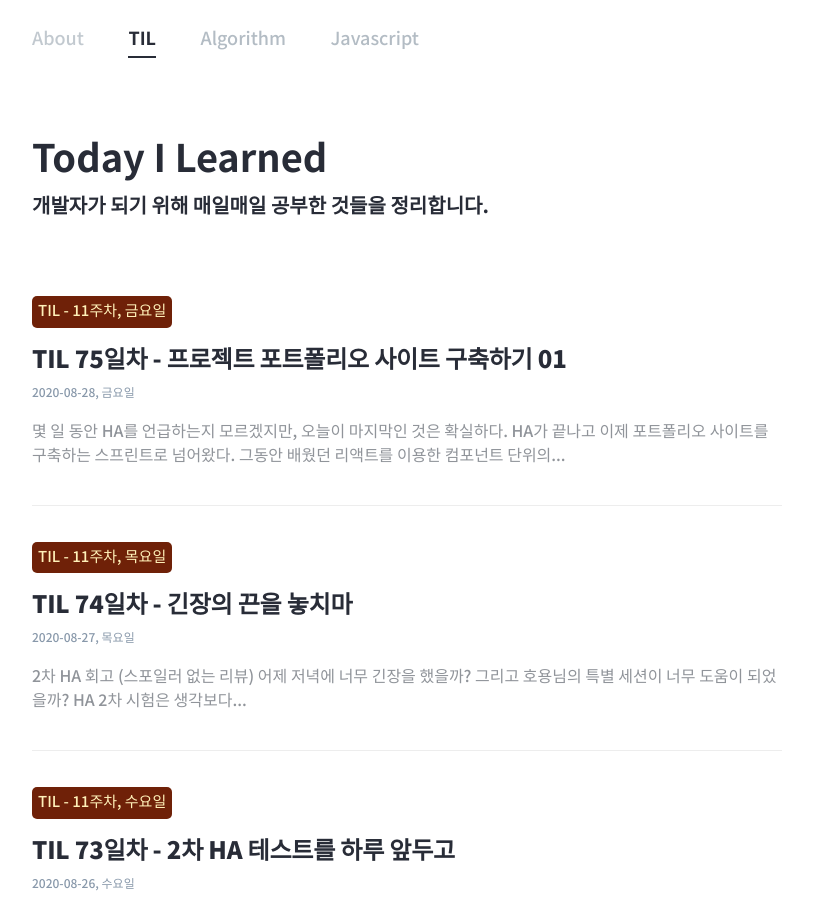
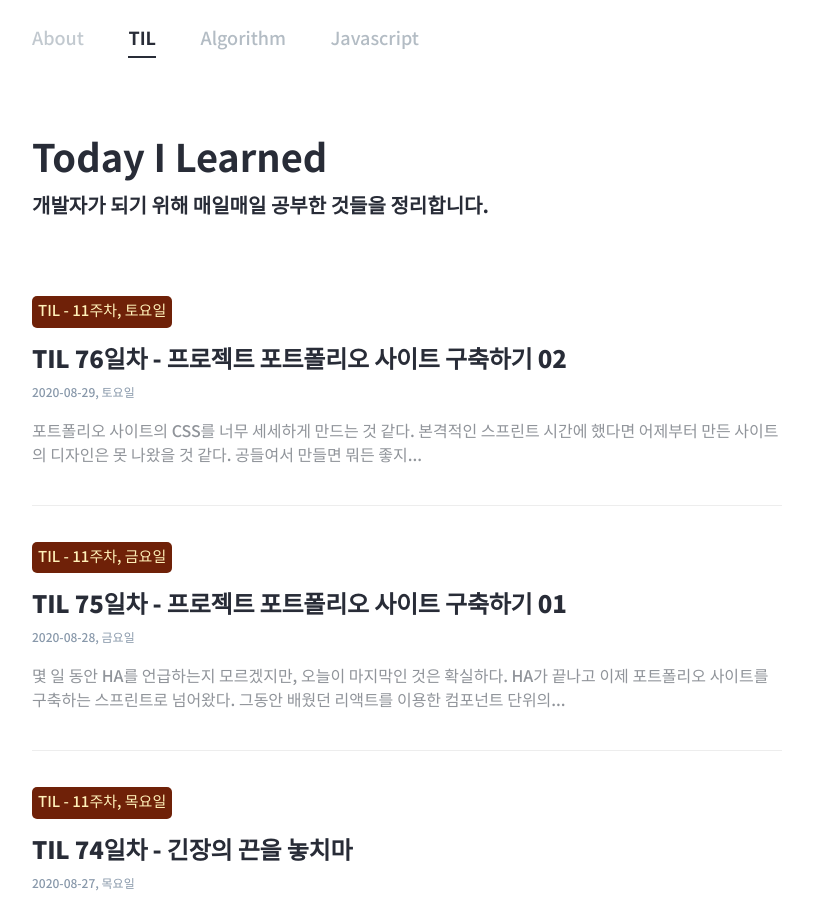
Before and after one commit to hankyeolk/hankyeolk.github.io, a Jekyll site: the page built from TIL/index.html, in a window 1280 px wide and 900 px high. Shown: the whole window, without its empty margins (233-1046 px from the left). Built offline with Jekyll 4.4.1, drawn with Linux system fonts in a browser that asks for light colours; some web fonts are replaced.

Commit message:
til 75 update and til 76 upload 1st

```diff
--- /dev/null
+++ b/TIL/76_2020.08.29.md
@@ -0,0 +1,21 @@
+---
+layout: post
+title: "TIL 76일차 - 프로젝트 포트폴리오 사이트 구축하기 02"
+subtitle: "Route별 페이지 컴포넌트 제작과 Express 서버 제작"
+type: "TIL - 11주차, 토요일"
+createDate: "2020-08-29, 토요일"
+til: true
+text: true
+author: "hankyeolk"
+post-header: false
+header-img: ""
+order: 76
+---
+
+포트폴리오 사이트의 CSS를 너무 세세하게 만드는 것 같다. 본격적인 스프린트 시간에 했다면 어제부터 만든 사이트의 디자인은 못 나왔을 것 같다. 공들여서 만들면 뭐든 좋지 않겠는가? yarn build라는 명령어로 빌드를 해보는 것도 재미있을 것 같다. 그 파일들을 이용해서 express 서버를 돌리는 것 같은데 그 부분을 진행하려면 내가 원하는 만큼의 UI가 나오는 것이 중요한 것 같다.
+<br>
+
+### Today's Key 🦄
+
+- (오전) Footer, Projects 컴포넌트를 마지막으로 Home 컴포넌트를 다 구성했다.
+- (점심 이후) Abouts 컴포넌트로 /about 주소로 보여지는 컴포넌트를 만들었다.
```
Also changed, not shown: TIL/75_2020.08.28.md (+1 -1 lines), 1 other file.
